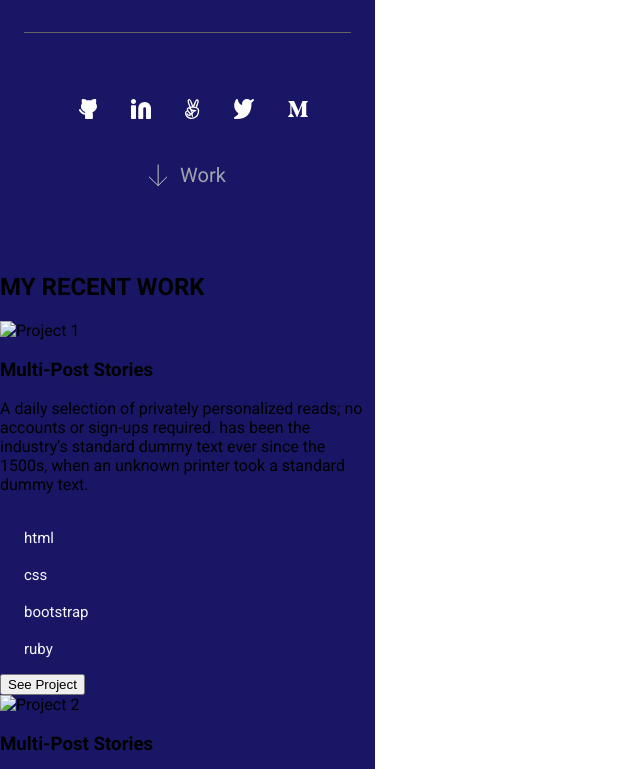
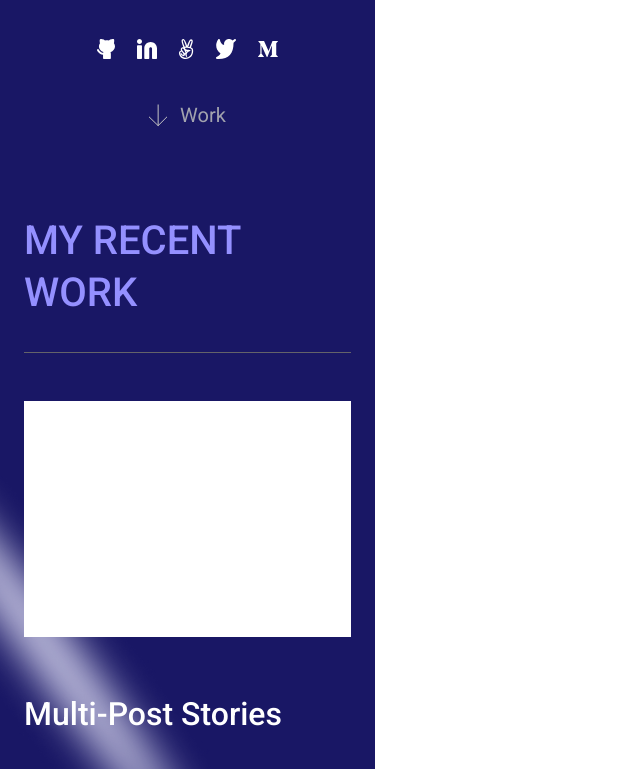
Before and after one commit to NataliaPoletaeva/Portfolio, a plain HTML site: page index.html in a window 1280 px wide. Shown: the part 1065-1834 px from the top of the page, without its empty margins (0-640 px from the left). Drawn offline with Linux system fonts and the light colour scheme.

Commit message:
Style the "grid-flexbox" part and the buttons

```diff
--- a/style.css
+++ b/style.css
@@ -1,8 +1,11 @@
+* {
+  padding: 0;
+  margin: 0;
+}
+
 body {
   font-family: 'Roboto', sans-serif;
   font-style: normal;
-  padding: 0;
-  margin: 0;
 }
 
 .container {
@@ -101,8 +104,6 @@ header {
 ul {
   list-style: none;
   text-align: left;
-  padding-inline-start: 0;
-  margin-left: 12px;
   width: 163px;
 }
 
@@ -110,8 +111,6 @@ li {
   color: #f5f5ff;
   text-align: left;
   font-size: 15px;
-  padding-inline-start: 0;
-  margin-left: 12px;
   padding-top: 19px;
 }
 
@@ -159,9 +158,129 @@ li {
   text-align: center;
   color: #a2a3ae;
   width: 327px;
-  margin: 38px auto 82px auto;
+  margin: 38px auto 84px auto;
 }
 
 .down {
   padding-right: 12px;
 }
+
+.work-head {
+  width: 327px;
+  height: 104px;
+  display: flex;
+  align-items: center;
+  font-weight: 500;
+  font-size: 40px;
+  line-height: 52px;
+  color:#9490ff;
+  margin: 0 auto 48px auto;
+  padding-bottom: 33px;
+  border-bottom: 1px solid #646369;
+}
+
+.wrapper {
+  width: 375px;
+  background: #191765 url("portfolio background shapes mobile.png") 0 0 no-repeat;;
+  display: grid;
+  grid-template-columns: auto;
+  grid-template-rows: repeat(4, 1fr);
+  grid-auto-rows: minmax(auto);
+  grid-row-gap: 48px;
+}
+
+.item {
+  margin: 0 auto;
+}
+
+img {
+  margin: 0 auto;
+}
+
+.fb {
+  width: 327px;
+  display: flex;
+  flex-direction: column;
+  flex-wrap: wrap;
+  justify-content: flex-start;
+  align-items: center;
+  align-content: flex-start;
+  gap: 24px;
+}
+
+.font-change {
+  font-family: Inter;
+  font-style: normal;
+}
+
+h3 {
+  height: 105px;
+  display: flex;
+  align-items: center;
+  font-weight: 500;
+  font-size: 32px;
+  line-height: 44px;
+  color: #fff;
+  margin: 0 auto 0 0;
+}
+
+.description {
+  height: 204px;
+  font-weight: 400;
+  font-size: 20px;
+  line-height: 28px;
+  color: #dcdce8;
+}
+
+.work-lang {
+  width: 312px;
+  display: flex;
+  align-items: center;
+  justify-content: flex-start;
+  align-content: center;
+  height: 40px;
+  font-weight: 500;
+  font-size: 15px;
+  line-height: 20px;
+  color: #fff;
+  margin: 24px auto 24px 0;
+}
+
+.work-lang > li {
+  display: flex;
+  padding: 0 1rem;
+  height: 40px;
+  text-align: center;
+  align-items: center;
+}
+
+.work-lang li:not(:last-child) {
+  border-right: 1px solid #646369;
+}
+
+button {
+  all: unset;
+  font-family: Roboto;
+  font-style: normal;
+  width: 89px;
+  height: 48px;
+  display: flex;
+  justify-content: center;
+  align-items: center;
+  text-align: center;
+  background-color: #7D73FC;
+  color: #edecff;
+  font-weight: 500;
+  font-size: 12px;
+  line-height: 24px;
+}
+
+button:hover {
+  box-shadow: 0px 8px 16px rgba(125, 115, 252, 0.48);
+}
+
+button:active {
+  box-shadow: none;
+  background-color: #5e42d7;
+  color: #eaeaf6;
+}
```
Also changed, not shown: Img Placeholder.png (added), portfolio background shapes mobile.png (added).
